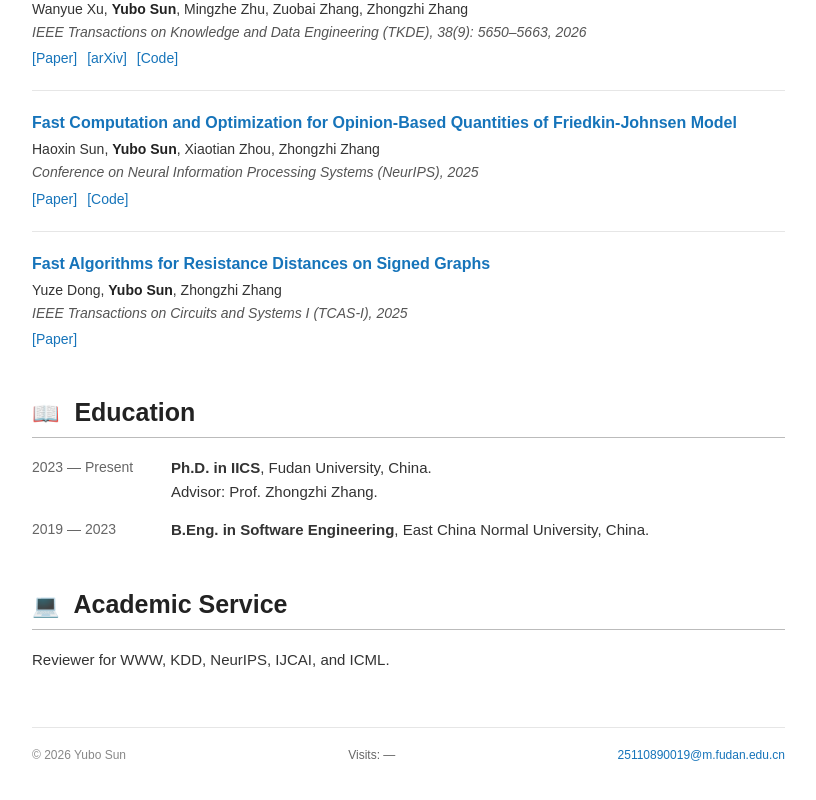
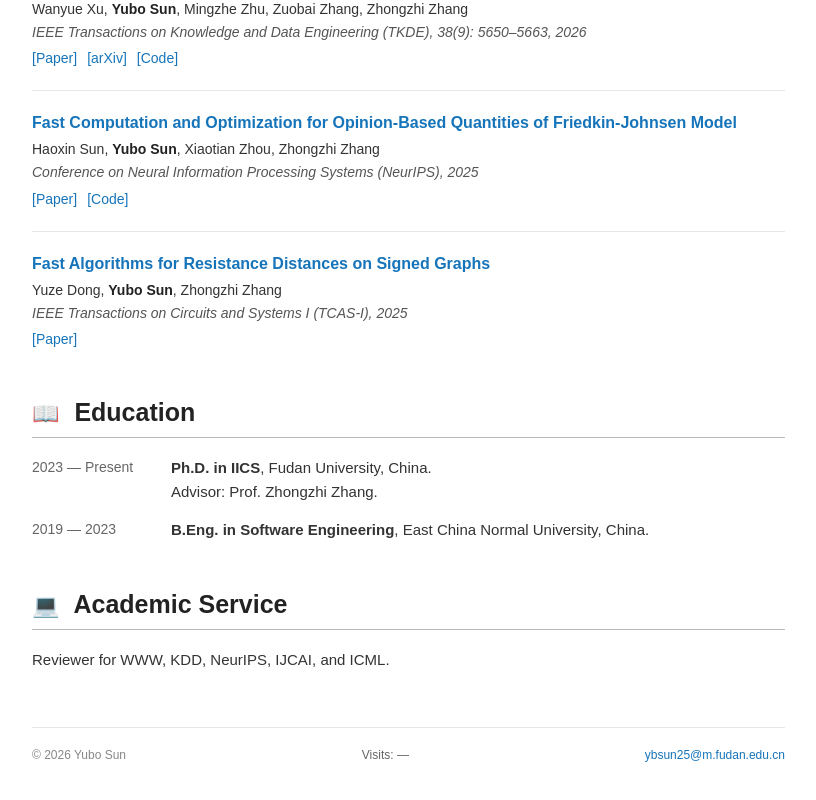
Before and after one commit to SunYubo23/SunYubo23.github.io, a React (Vite) app: page / in a window 1280 px wide. Shown: the part 1172-1972 px from the top of the page, without its empty margins (375-1191 px from the left). Built offline with nearby package versions, Linux system fonts and the light colour scheme.

Commit message:
Update footer email address

```diff
--- a/app/page.tsx
+++ b/app/page.tsx
@@ -67,7 +67,7 @@ export default function Home() {
           <section id="service">
             <h2><span aria-hidden="true">💻</span> Academic Service</h2><p>Reviewer for WWW, KDD, NeurIPS, IJCAI, and ICML.</p>
           </section>
-          <footer><p>© 2026 Yubo Sun</p><VisitorStats /><a href="mailto:25110890019@m.fudan.edu.cn">25110890019@m.fudan.edu.cn</a></footer>
+          <footer><p>© 2026 Yubo Sun</p><VisitorStats /><a href="mailto:ybsun25@m.fudan.edu.cn">ybsun25@m.fudan.edu.cn</a></footer>
         </div>
       </div>
     </main>
```
